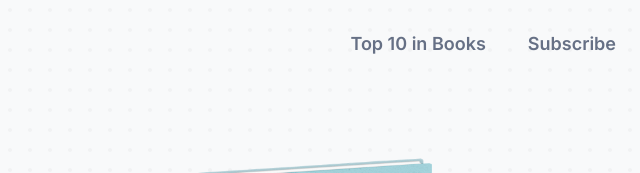
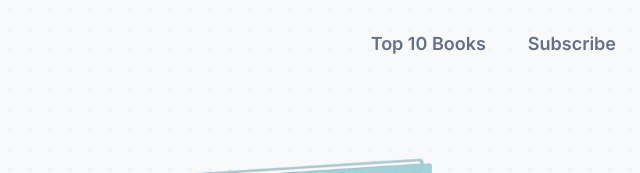
Before and after one commit to maybellebriones/mailbooks, a plain HTML site: page index.html in a window 1280 px wide. Shown: the top 173 px of the page, 640-1280 px from the left. Drawn offline with nearby package versions, Linux system fonts and the light colour scheme.

Commit message:
Update index.html

```diff
--- a/index.html
+++ b/index.html
@@ -24,7 +24,7 @@
           <a href="#" class="nav-logo"><img src="./images/logo.svg" alt="mailbooks logo" width="164px" /></a>
           <ul class="nav-menu">
             <li class="nav-item">
-              <a href="#top10books" class="nav-link">Top 10 in Books</a>
+              <a href="#top10books" class="nav-link">Top 10 Books</a>
             </li>
             <li class="nav-item">
               <a href="#newsletter" class="nav-link">Subscribe</a>
```
